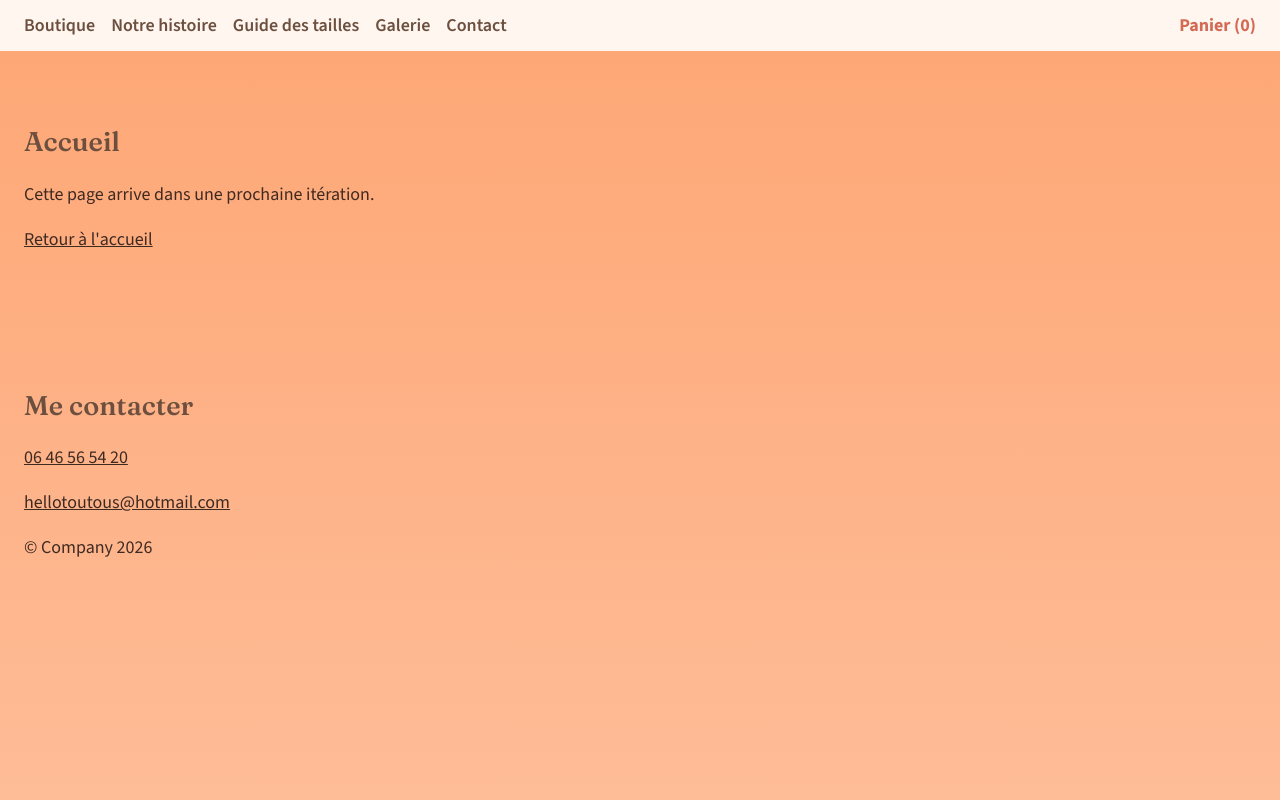
After one commit to Barlords/hellotoutous, a Django app: page / in a window 1280 px wide. The commit adds this page. Run offline with Django 5.2, Linux system fonts and the light colour scheme.

Commit message:
feat: add the fixed navigation and coming-soon pages
Co-authored-by: Cursor <cursoragent@cursor.com>

```diff
--- a/pages/urls.py
+++ b/pages/urls.py
@@ -1 +1,23 @@
-urlpatterns = []
+from django.urls import path
+
+from pages.views import coming_soon
+
+urlpatterns = [
+    path("", coming_soon, {"page_title": "Accueil"}, name="home"),
+    path("boutique/", coming_soon, {"page_title": "Boutique"}, name="shop"),
+    path(
+        "boutique/<slug:category_code>/",
+        coming_soon,
+        {"page_title": "Boutique"},
+        name="category",
+    ),
+    path(
+        "boutique/<slug:category_code>/<slug:product_slug>/",
+        coming_soon,
+        {"page_title": "Article"},
+        name="product",
+    ),
+    path("guide-des-tailles/", coming_soon, {"page_title": "Guide des tailles"}, name="size_guide"),
+    path("galerie/", coming_soon, {"page_title": "Galerie"}, name="gallery"),
+    path("panier/", coming_soon, {"page_title": "Panier"}, name="cart"),
+]
--- a/pages/views.py
+++ b/pages/views.py
@@ -1,2 +1,9 @@
+from django.shortcuts import render
 
-# Create your views here.
+
+def coming_soon(request, page_title: str, **kwargs):
+    return render(
+        request,
+        "pages/coming_soon.html",
+        {"page_title": page_title},
+    )
--- a/static/css/site.css
+++ b/static/css/site.css
@@ -20,6 +20,7 @@
 body {
   margin: 0;
   min-height: 100vh;
+  padding-top: 4.5rem;
   color: var(--color-text);
   font-family: var(--font-body);
   font-size: 1.125rem;
@@ -78,6 +79,48 @@ textarea:focus-visible {
   cursor: progress;
 }
 
+.navbar {
+  position: fixed;
+  top: 0;
+  left: 0;
+  right: 0;
+  z-index: 10;
+  display: flex;
+  align-items: center;
+  justify-content: space-between;
+  gap: 1rem;
+  background: var(--color-navbar);
+  padding: 0.75rem 1.5rem;
+}
+
+.navbar__links {
+  display: flex;
+  flex-wrap: wrap;
+  gap: 1rem;
+}
+
+.navbar__links a {
+  color: var(--color-title);
+  text-decoration: none;
+  font-weight: 600;
+}
+
+.navbar__cart {
+  margin-left: auto;
+  color: var(--color-accent);
+  font-weight: 700;
+  text-decoration: none;
+  white-space: nowrap;
+}
+
+.footer {
+  padding: 2rem 1.5rem 3rem;
+}
+
+.coming-soon {
+  padding: 2rem 1.5rem 4rem;
+}
+
 @media (prefers-reduced-motion: reduce) {
   *,
   *::before,
--- a/templates/base.html
+++ b/templates/base.html
@@ -4,7 +4,7 @@
 <head>
   <meta charset="utf-8">
   <meta name="viewport" content="width=device-width, initial-scale=1">
-  <title>{% block title %}{{ page_title|default:"Hello Toutous" }}{% endblock %} — Hello Toutous</title>
+  <title>{% block title %}Hello Toutous{% endblock %} — Hello Toutous</title>
   <link rel="preconnect" href="https://fonts.googleapis.com">
   <link rel="preconnect" href="https://fonts.gstatic.com" crossorigin>
   <link href="https://fonts.googleapis.com/css2?family=Fraunces:opsz,wght@9..144,560&family=Source+Sans+3:wght@400;600;700&display=swap" rel="stylesheet">
@@ -12,10 +12,10 @@
 </head>
 <body>
   <a class="skip-link" href="#contenu">Aller au contenu</a>
-  {% block header %}{% endblock %}
+  {% include "includes/navbar.html" %}
   <main id="contenu">
     {% block content %}{% endblock %}
   </main>
-  {% block footer %}{% endblock %}
+  {% include "includes/footer.html" %}
 </body>
 </html>
--- /dev/null
+++ b/templates/includes/footer.html
@@ -0,0 +1,6 @@
+<footer class="footer">
+  <h2>Me contacter</h2>
+  <p><a href="tel:+33646565420">06 46 56 54 20</a></p>
+  <p><a href="mailto:hellotoutous@hotmail.com">hellotoutous@hotmail.com</a></p>
+  <p>© Company 2026</p>
+</footer>
--- /dev/null
+++ b/templates/includes/navbar.html
@@ -0,0 +1,12 @@
+<header class="navbar">
+  <nav class="navbar__links" aria-label="Navigation principale">
+    <a href="{% url 'shop' %}">Boutique</a>
+    <a href="{% url 'home' %}#notre-histoire">Notre histoire</a>
+    <a href="{% url 'size_guide' %}">Guide des tailles</a>
+    <a href="{% url 'gallery' %}">Galerie</a>
+    <a href="{% url 'home' %}#contact">Contact</a>
+  </nav>
+  <a class="navbar__cart" href="{% url 'cart' %}" aria-live="polite">
+    Panier ({{ cart_item_count }})
+  </a>
+</header>
--- /dev/null
+++ b/templates/pages/coming_soon.html
@@ -0,0 +1,9 @@
+{% extends "base.html" %}
+
+{% block content %}
+  <article class="coming-soon">
+    <h1>{{ page_title }}</h1>
+    <p>Cette page arrive dans une prochaine itération.</p>
+    <p><a href="{% url 'home' %}">Retour à l'accueil</a></p>
+  </article>
+{% endblock %}
```
Also changed, not shown: tests/pages/test_chrome.py (added, +57 -0 lines).
